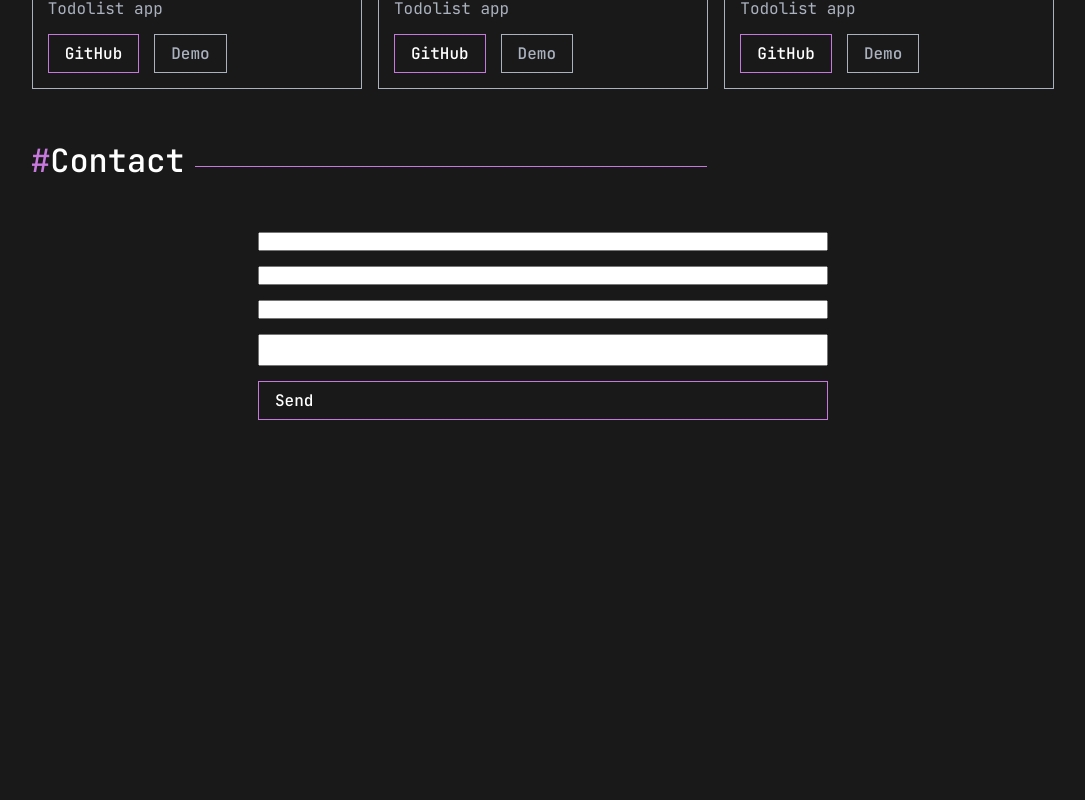
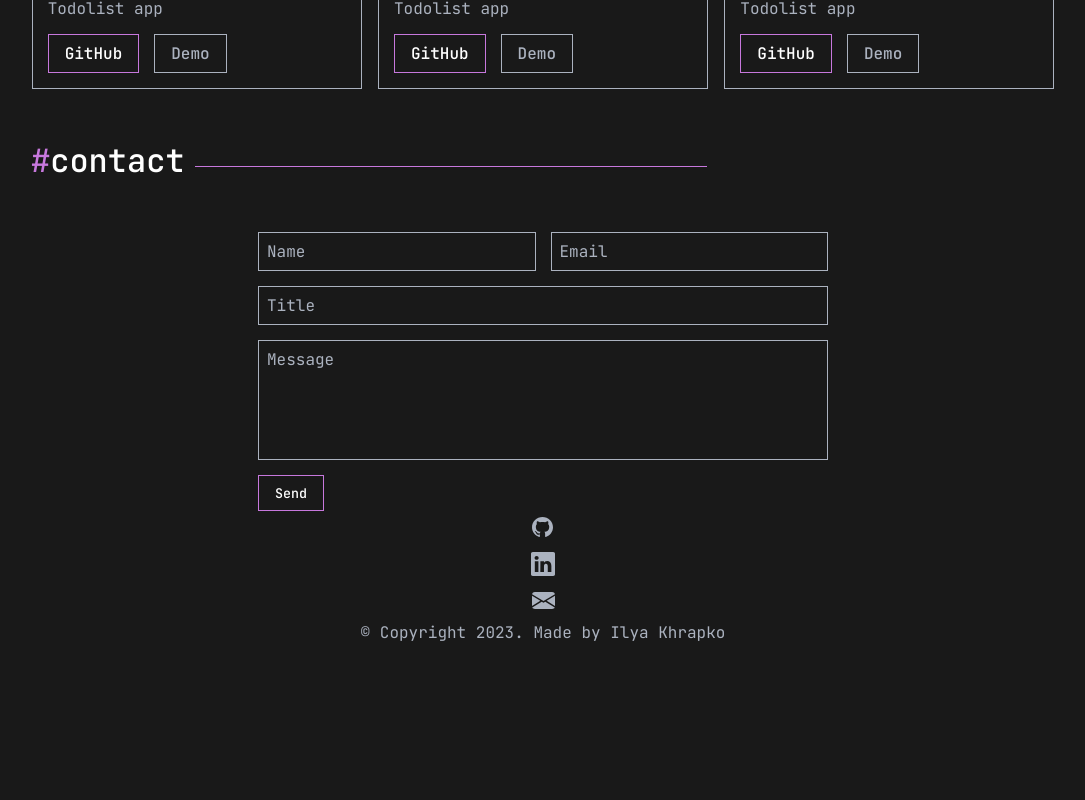
Before and after one commit to demos461/portfolio, a React app: page / in a window 1280 px wide. Shown: the part 2200-3000 px from the top of the page, without its empty margins (97-1182 px from the left). After the commit the page ends 2843 px from the top, so only its background shows below. Built offline with nearby package versions, Linux system fonts and the light colour scheme.

Commit message:
style: style contact, refactor

```diff
--- a/src/components/project/Project.tsx
+++ b/src/components/project/Project.tsx
@@ -2,6 +2,7 @@ import React, { FC } from 'react';
 import styled from 'styled-components';
 import { LinkStyled } from '../Link.styled';
 import { theme } from '../../styles/Theme';
+import { FlexWrapperStyled } from '../FlexWrapper.styled';
 
 type ProjectPropsType = {
   image: string;
@@ -29,7 +30,7 @@ export const Project: FC<ProjectPropsType> = ({
       <DescriptionBlock>
         <ProjectTitle>{title}</ProjectTitle>
         <ProjectDescription>{description}</ProjectDescription>
-        <LinksBlock>
+        <FlexWrapperStyled gap={'15px'}>
           <LinkStyled href={gitLink} target={'_blank'}>
             GitHub
           </LinkStyled>
@@ -38,7 +39,7 @@ export const Project: FC<ProjectPropsType> = ({
               Demo
             </LinkStyled>
           )}
-        </LinksBlock>
+        </FlexWrapperStyled>
       </DescriptionBlock>
     </StyledProject>
   );
@@ -57,21 +58,18 @@ const DescriptionBlock = styled.div`
   gap: 15px;
 `;
 
-const LinksBlock = styled.div`
-  display: flex;
-  gap: 15px;
-`;
-
 const Image = styled.img`
   width: 100%;
   height: 200px;
   object-fit: cover;
   border-bottom: 1px solid ${theme.colors.primary};
 `;
+
 const Stack = styled.div`
   border-bottom: 1px solid ${theme.colors.primary};
   padding: 10px;
 `;
+
 const ProjectTitle = styled.h3`
   color: ${theme.colors.secondary};
   font-weight: 500;
--- a/src/layout/sections/contact/Contact.tsx
+++ b/src/layout/sections/contact/Contact.tsx
@@ -4,19 +4,28 @@ import { FlexWrapperStyled } from '../../../components/FlexWrapper.styled';
 import { SectionTitleStyled } from '../../../components/SectionTitle.styled';
 import { LinkStyled } from '../../../components/Link.styled';
 import { ContainerStyled } from '../../../components/Container.styled';
+import { theme } from '../../../styles/Theme';
 
 export const Contact = () => {
   return (
     <StyledContact>
       <ContainerStyled>
-        <SectionTitleStyled>Contact</SectionTitleStyled>
+        <SectionTitleStyled>contact</SectionTitleStyled>
         <FlexWrapperStyled justify={'center'} align={'center'}>
           <StyledForm>
-            <Field />
-            <Field />
-            <Field />
-            <Field as={'textarea'} />
-            <LinkStyled type={'submit'}>Send</LinkStyled>
+            <FlexWrapperStyled gap={'15px'}>
+              <Field placeholder={'Name'} />
+              <Field
+                placeholder={'Email'}
+                type={'email'}
+                pattern='[a-z0-9._%+-]+@[a-z0-9.-]+\.[a-z]{2,4}$'
+              />
+            </FlexWrapperStyled>
+            <Field placeholder={'Title'} />
+            <Field as={'textarea'} placeholder={'Message'} />
+            <Button type={'submit'} as={'button'}>
+              Send
+            </Button>
           </StyledForm>
         </FlexWrapperStyled>
       </ContainerStyled>
@@ -24,9 +33,7 @@ export const Contact = () => {
   );
 };
 
-const StyledContact = styled.section`
-  min-height: 100vh;
-`;
+const StyledContact = styled.section``;
 
 const StyledForm = styled.form`
   display: flex;
@@ -34,8 +41,32 @@ const StyledForm = styled.form`
   gap: 15px;
   max-width: 570px;
   width: 100%;
+
+  textarea {
+    resize: none;
+    height: 120px;
+  }
 `;
 
 const Field = styled.input`
-  resize: none;
+  border: 1px solid ${theme.colors.primary};
+  font-family: 'JetBrains Mono', monospace;
+  color: ${theme.colors.secondary};
+  font-size: 16px;
+  background-color: transparent;
+  padding: 8px;
+  width: 100%;
+
+  &::placeholder {
+    color: ${theme.colors.primary};
+  }
+
+  &:focus-visible {
+    outline: 1px solid ${theme.colors.secondary};
+  }
 `;
+
+const Button = styled(LinkStyled)`
+  font-family: 'JetBrains Mono', monospace;
+  align-self: flex-start;
+`;
```
